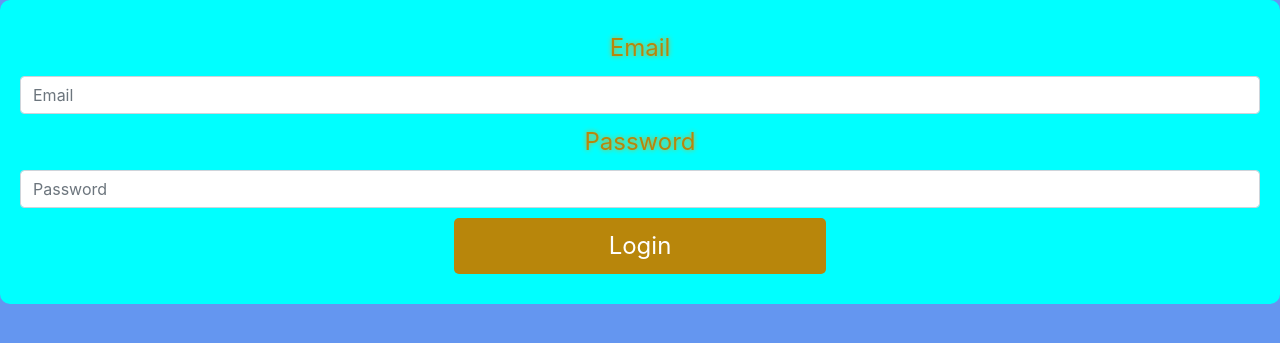
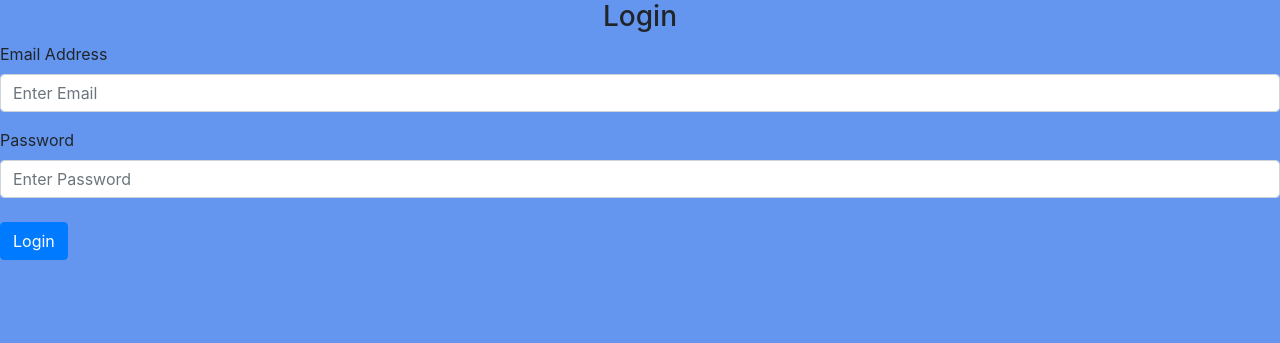
Before and after one commit to Acidicts/Flask-We-Make-You-Bake, a Flask app: page /login in a window 1280 px wide. Shown: the top 343 px of the page. Run offline with Flask 3, Linux system fonts and the light colour scheme; some libraries are stand-ins or nearby versions.

Commit message:
Login, Sign-up, Logout all working

```diff
--- a/Website/auth.py
+++ b/Website/auth.py
@@ -1,10 +1,9 @@
-from .models import User  # Import the User model
-from flask_login import LoginManager, UserMixin, login_user, login_required, logout_user, current_user
-from flask import Flask, request, jsonify, render_template, Blueprint, flash, redirect
-from werkzeug.security import generate_password_hash, check_password_hash
+from flask_login import login_user, current_user, login_required, logout_user
+from flask import Blueprint, request, flash, redirect, url_for, render_template
+from werkzeug.security import check_password_hash, generate_password_hash
+from .models import User
 from . import db
-
-# The rest of your auth.py code remains unchanged
+import re
 
 auth = Blueprint('auth', __name__)
 
@@ -16,15 +15,12 @@ def login():
         password = request.form.get("password")
         user = User.query.filter_by(email=email).first()
 
-        if user:
-            if check_password_hash(user.password, password):
-                flash("Logged in successfully!", category="success")
-                login_user(user, remember=True)
-                return redirect(url_for("views.home"))
-            else:
-                flash("Incorrect password, try again.", category="error")
+        if user and check_password_hash(user.password, password):
+            login_user(user)
+            flash("Logged in successfully!", category="success")
+            return redirect(url_for('views.home'))
         else:
-            flash("Email does not exist.", category="error")
+            flash("Incorrect email or password, try again.", category="error")
 
     return render_template("login.html", user=current_user)
 
@@ -46,24 +42,28 @@ def sign_up():
         password1 = request.form.get("password1")
         password2 = request.form.get("password2")
 
-        user = User.query.filter_by(email=email).first()
-        if user:
+        if not re.match(r"[^@]+@[^@]+\.[^@]+", email):
+            flash("Invalid email address.", category="error")
+            return render_template("sign_up.html", user=current_user)
+
+        if User.query.filter_by(email=email).first():
             flash("Email already exists.", category="error")
-        elif len(email) < 4:
-            flash("Email must be greater than 4 characters.", category="error")
-        elif len(firstName) < 2:
-            flash("First Name must be greater than 2 characters.", category="error")
-        elif len(lastName) < 2:
-            flash("Last Name must be greater than 2 characters.", category="error")
+        elif len(firstName) < 2 or len(lastName) < 2:
+            flash("Name must be more than 1 character.", category="error")
         elif password1 != password2:
             flash("Passwords don't match.", category="error")
         elif len(password1) < 7:
             flash("Password must be at least 7 characters.", category="error")
         else:
-            new_user = User(email=email, firstName=firstName, lastName=lastName,
-                            password=generate_password_hash(password1, method="pbkdf2:sha256"))
-            db.session.add(new_user)
-            db.session.commit()
-            flash("Account created!", category="success")
-            return redirect("/login")
+            try:
+                new_user = User(email=email, firstName=firstName, lastName=lastName,
+                                password=generate_password_hash(password1, method="pbkdf2:sha256"))
+                db.session.add(new_user)
+                db.session.commit()
+                flash("Account created! Please log in.", category="success")
+                return redirect(url_for("auth.login"))
+            except Exception as e:
+                flash("An error occurred. Please try again.", category="error")
+                print(e)  # For debugging purposes, consider logging this instead
+
     return render_template("sign_up.html", user=current_user)
--- a/Website/static/styles.css
+++ b/Website/static/styles.css
@@ -20,36 +20,6 @@ p {
     padding: 10px;
 }
 
-.login {
-    background: aqua;
-    border-radius: 10px;
-    width: 100%;
-    height: fit-content;
-    display: flex;
-    flex-direction: column;
-    align-items: center;
-    padding: 20px;
-}
-
-.login button {
-    width: 30%;
-    margin: 10px 0;
-
-}
-
-.login button:hover {
-    background: darkgoldenrod;
-    color: white;
-
-}
-
-.login_label {
-    font-size: 1.5em;
-    margin: 10px 0;
-    color: darkgoldenrod;
-    text-shadow: 0 0 5px goldenrod;
-}
-
 .intro-container, .links {
     display: flex;
     justify-content: space-evenly;
@@ -65,21 +35,6 @@ p {
     padding: 50px 0 50px 0;
     text-underline: blue;
     cursor: pointer;
-}
-
-.btn-primary {
-    background: darkgoldenrod;
-    color: white;
-    border: none;
-    border-radius: 5px;
-    padding: 10px 20px;
-    cursor: pointer;
-    font-size: 1.5em;
-
-}
-
-.btn-primary:hover {
-    background: goldenrod;
 }
 
 .link {
--- a/Website/templates/login.html
+++ b/Website/templates/login.html
@@ -19,12 +19,27 @@
 </head>
 <body>
 
-<div class="login">
-    <label class="login_label" for="email">Email</label><input type="email" class="form-control" id="email" name="email" placeholder="Email">
-    <label class="login_label" for="password">Password</label><input type="password" class="form-control" id="password" name="password" placeholder="Password">
-    <spacer></spacer>
-    <button class="btn btn-primary">Login</button>
-</div>
+<form class="login" method="POST">
+    <h3 align="center">Login</h3>
+    <div class="form-group">
+        <label for="email">Email Address</label>
+        <input type="email"
+               class="form-control"
+               id="email"
+               name="email"
+               placeholder="Enter Email">
+    </div>
+    <div class="form-group">
+            <label for="password1">Password</label>
+            <input type="password"
+                   class="form-control"
+                   id="password"
+                   name="password"
+                   placeholder="Enter Password">
+        <br/>
+        <button type="submit" class="btn btn-primary">Login</button>
+    </div>
+</form>
 
 {% with messages = get_flashed_messages(with_categories=true) %}
         {% if messages %}
```
Also changed, not shown: Website/__init__.py (+23 -5 lines), Website/models.py (+14 -5 lines), Website/templates/index.html (+6 -2 lines), Website/views.py (+5 -2 lines).
